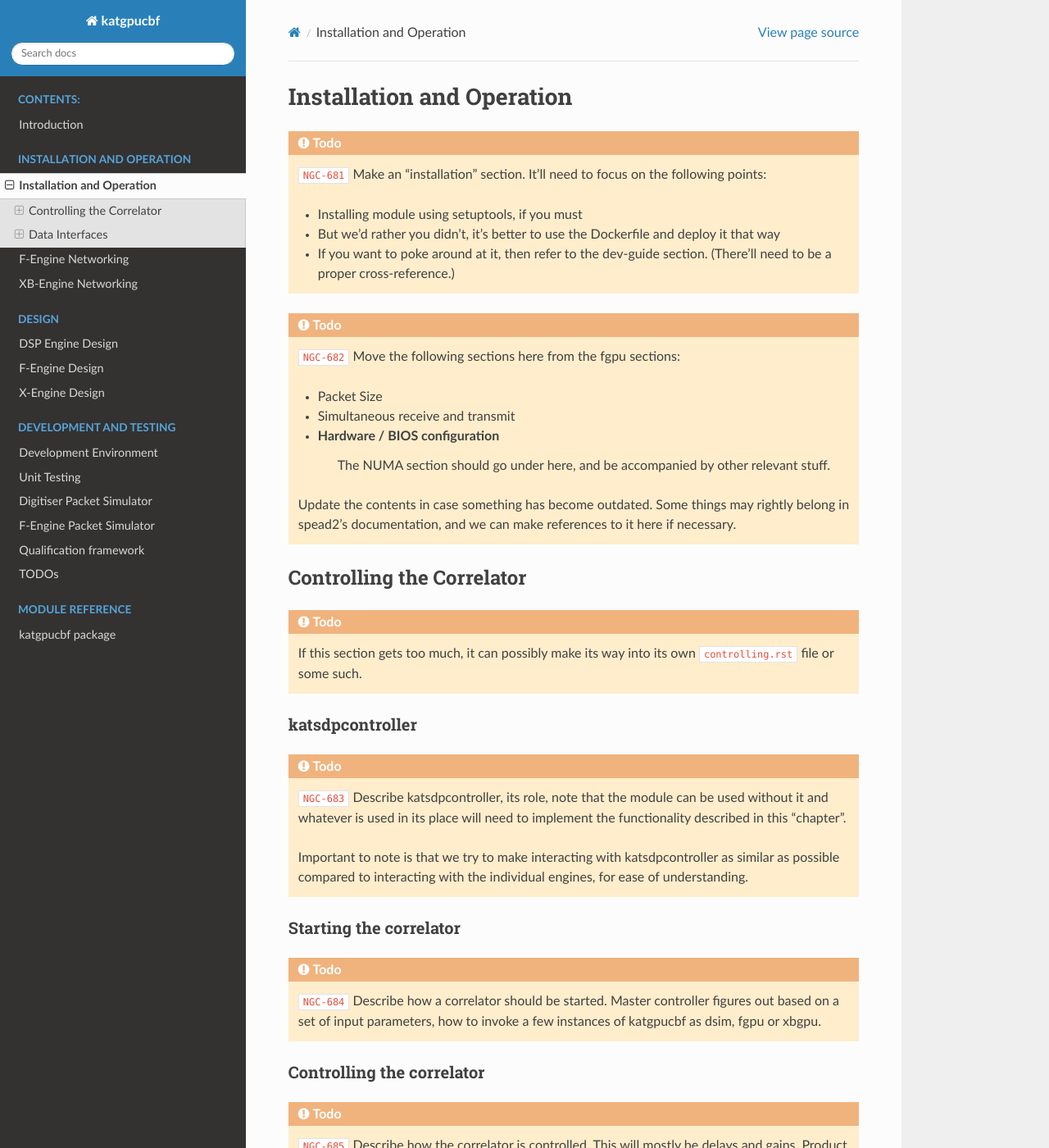
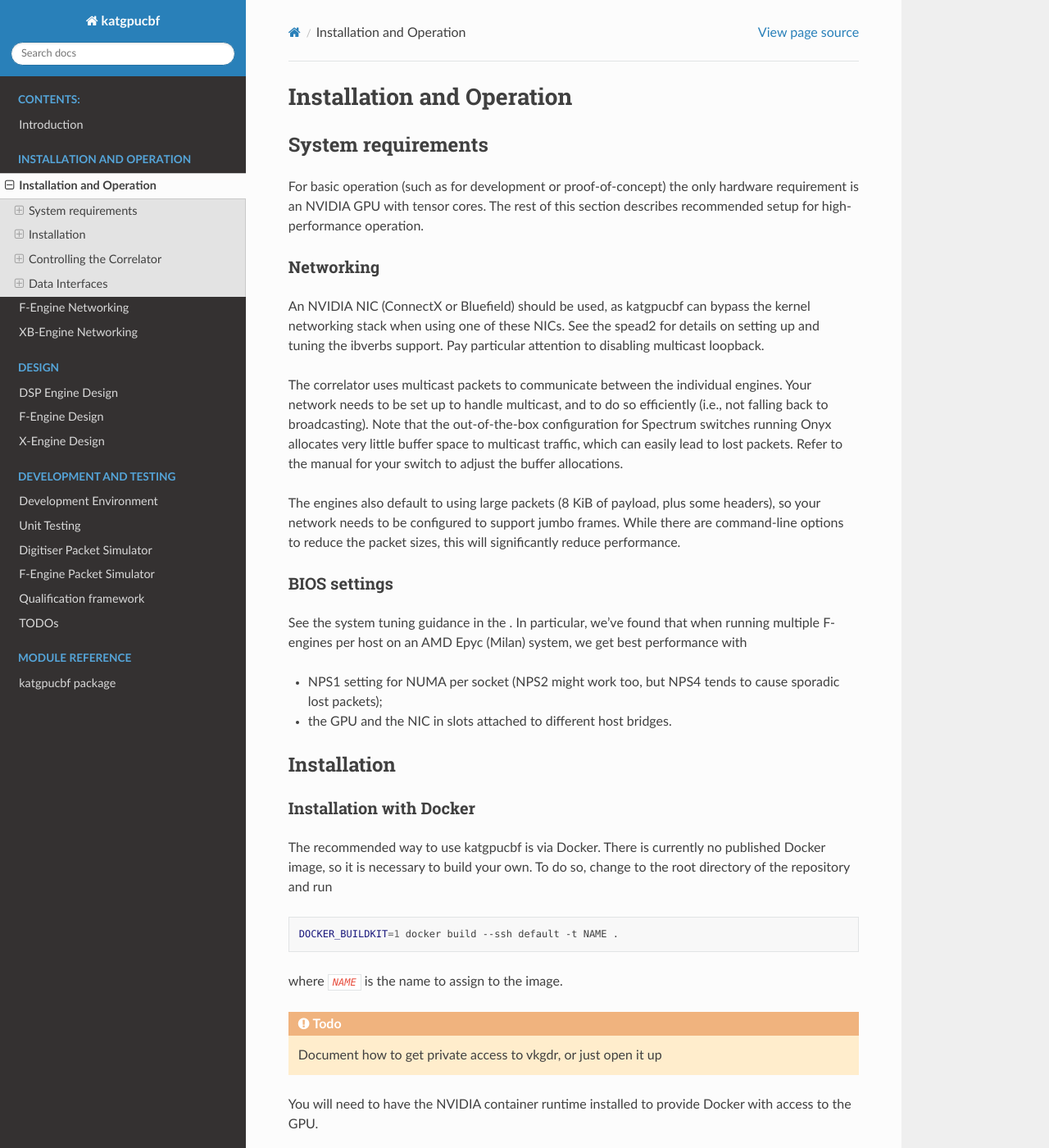
Before and after one commit to ska-sa/katgpucbf, a Sphinx documentation site: the page built from doc/operation.rst, in a window 1280 px wide and 1400 px high. Shown: the whole window at 82% size. Built offline with Sphinx 7.4.7 and the Read the Docs theme 2.0.0, drawn with Linux system fonts in a browser that asks for light colours; formulas are drawn with MathJax 3; the version number could not be read and is left out; some of the changed text lies outside the part shown.

Commit message:
Write an installation section for the docs
Closes NGC-681.

```diff
--- a/doc/operation.rst
+++ b/doc/operation.rst
@@ -1,27 +1,74 @@
 Installation and Operation
 ==========================
 
-.. todo::  ``NGC-681``
-    Make an "installation" section. It'll need to focus on the following points:
+System requirements
+-------------------
+For basic operation (such as for development or proof-of-concept) the only
+hardware requirement is an NVIDIA GPU with tensor cores. The rest of this
+section describes recommended setup for high-performance operation.
 
-    - Installing module using setuptools, if you must
-    - But we'd rather you didn't, it's better to use the Dockerfile and deploy
-      it that way
-    - If you want to poke around at it, then refer to the dev-guide section.
-      (There'll need to be a proper cross-reference.)
+Networking
+^^^^^^^^^^
+An NVIDIA NIC (ConnectX or Bluefield) should be used, as katgpucbf can bypass
+the kernel networking stack when using one of these NICs. See the spead2
+:external+spead2:doc:`documentation <py-ibverbs>` for details on setting up and
+tuning the ibverbs support. Pay particular attention to disabling multicast
+loopback.
 
-.. todo::  ``NGC-682``
-    Move the following sections here from the fgpu sections:
+The correlator uses multicast packets to communicate between the individual
+engines. Your network needs to be set up to handle multicast, and to do so
+efficiently (i.e., not falling back to broadcasting). Note that the
+out-of-the-box configuration for Spectrum switches running Onyx allocates very
+little buffer space to multicast traffic, which can easily lead to lost
+packets. Refer to the manual for your switch to adjust the buffer allocations.
 
-    - Packet Size
-    - Simultaneous receive and transmit
-    - Hardware / BIOS configuration
-        The NUMA section should go under here, and be accompanied by other
-        relevant stuff.
+The engines also default to using large packets (8 KiB of payload, plus some
+headers), so your network needs to be configured to support jumbo frames. While
+there are command-line options to reduce the packet sizes, this will
+significantly reduce performance.
 
-    Update the contents in case something has become outdated. Some things may
-    rightly belong in spead2's documentation, and we can make references to it
-    here if necessary.
+BIOS settings
+^^^^^^^^^^^^^
+See the system tuning guidance in the :external+spead2:doc:`spead2
+documentation <perf>`. In particular, we've found that when running multiple
+F-engines per host on an AMD Epyc (Milan) system, we get best performance with
+
+- NPS1 setting for NUMA per socket (NPS2 might work too, but NPS4 tends to
+  cause sporadic lost packets);
+- the GPU and the NIC in slots attached to different host bridges.
+
+Installation
+------------
+
+Installation with Docker
+^^^^^^^^^^^^^^^^^^^^^^^^
+The recommended way to use katgpucbf is via Docker. There is currently no
+published Docker image, so it is necessary to build your own. To do so, change
+to the root directory of the repository and run
+
+.. code:: sh
+
+   DOCKER_BUILDKIT=1 docker build --ssh default -t NAME .
+
+where :samp:`{NAME}` is the name to assign to the image.
+
+.. todo:: Document how to get private access to vkgdr, or just open it up
+
+You will need to have the NVIDIA container runtime installed to provide Docker
+with access to the GPU.
+
+Installation with pip
+^^^^^^^^^^^^^^^^^^^^^
+It is also possible to install katgpucbf with pip. In this case, you will need
+to have CUDA already installed. Change to the root directory of the repository
+and run
+
+.. code:: sh
+
+   pip install ".[gpu]"
+
+Note that if you are planning to do development on katgpucbf, you should refer
+to the :doc:`Developers' guide <dev-guide>`.
 
 
 Controlling the Correlator
```
